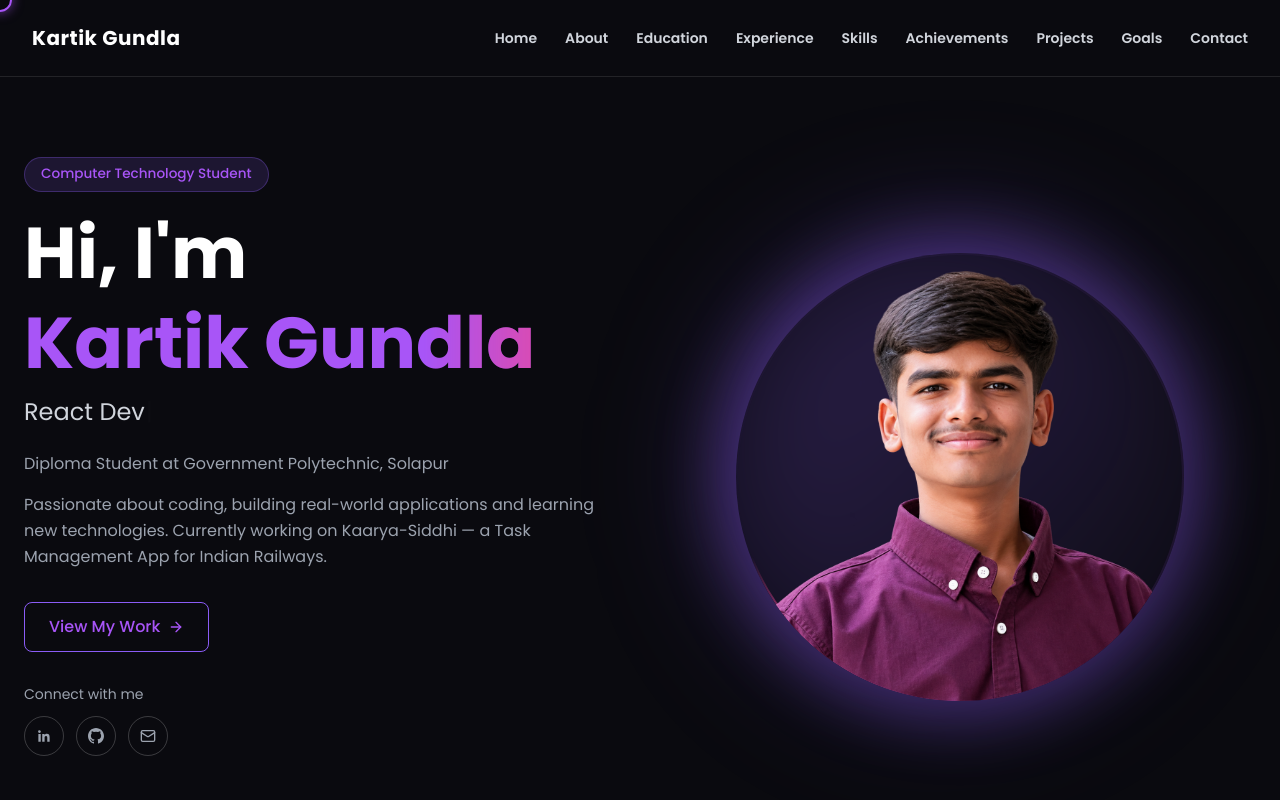
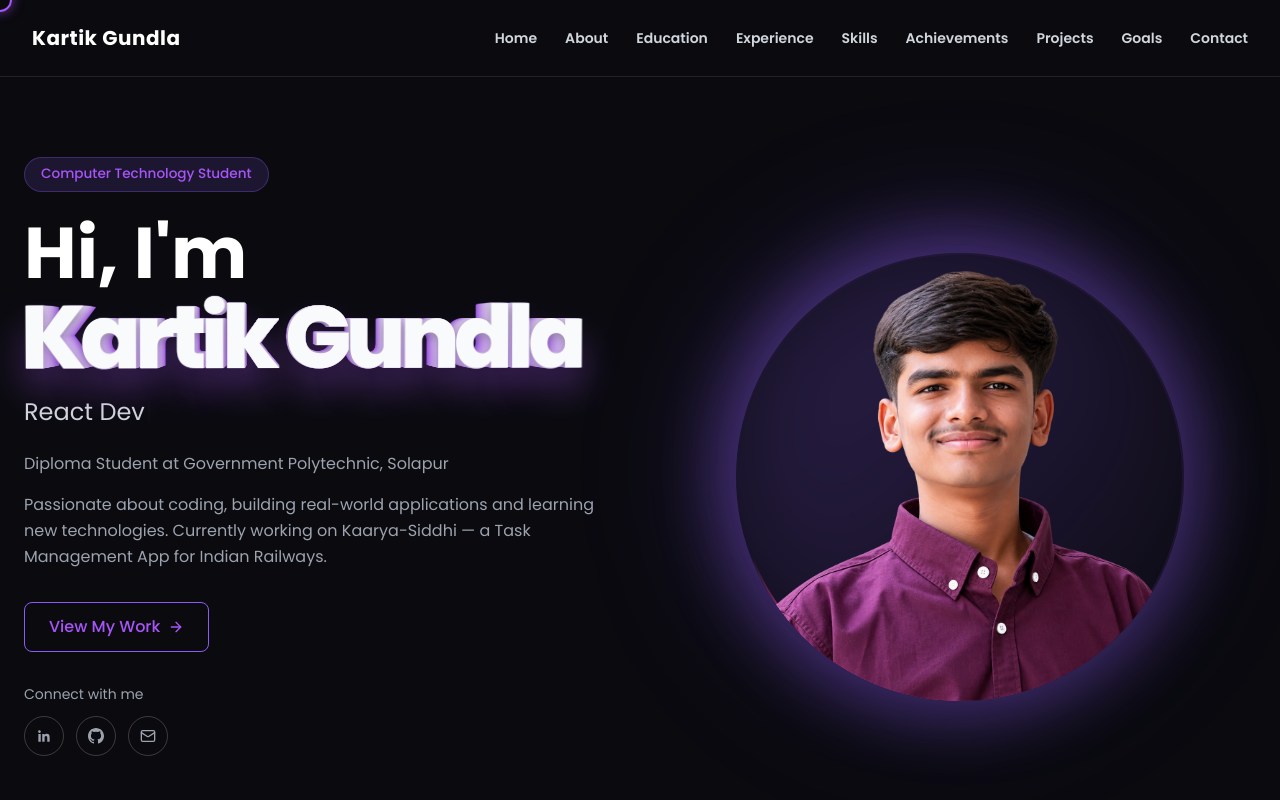
Before and after one commit to kartikgundla/Kartik-Portfolio, a React (Vite) app: page / in a window 1280 px wide. Shown: the top 800 px of the page. Built offline with nearby package versions, Linux system fonts and the light colour scheme.

Commit message:
Changed my name design

```diff
--- /dev/null
+++ b/src/components/DepthText.css
@@ -0,0 +1,54 @@
+.depth-text {
+  display: inline-block;
+  perspective: var(--depth-text-perspective);
+  perspective-origin: 50% 48%;
+  isolation: isolate;
+}
+.depth-text__stage {
+  position: relative;
+  display: inline-grid;
+  place-items: center;
+  transform-style: preserve-3d;
+  transform: rotateX(-2.4deg) rotateY(3.15deg);
+  transform-origin: 50% 50%;
+  will-change: transform;
+}
+.depth-text__layer,
+.depth-text__face {
+  grid-area: 1 / 1;
+  display: inline-block;
+  font-size: var(--depth-text-font-size);
+  font-weight: var(--depth-text-font-weight);
+  line-height: 0.86;
+  letter-spacing: -0.065em;
+  white-space: nowrap;
+  user-select: none;
+  transform-style: preserve-3d;
+  backface-visibility: hidden;
+  font-kerning: normal;
+  text-rendering: geometricPrecision;
+}
+.depth-text__layer {
+  position: absolute;
+  inset: 0;
+  z-index: 0;
+  filter: saturate(0.95) brightness(0.92);
+  pointer-events: none;
+}
+.depth-text__face {
+  position: relative;
+  z-index: 1;
+  color: var(--depth-text-face-color);
+  text-shadow: var(--depth-text-shadow);
+  transform: translateZ(0.6px);
+}
+@media (hover: hover) and (pointer: fine) {
+  .depth-text {
+    cursor: default;
+  }
+}
+@media (prefers-reduced-motion: reduce) {
+  .depth-text__stage {
+    will-change: auto;
+  }
+}
--- /dev/null
+++ b/src/components/DepthText.jsx
@@ -0,0 +1,168 @@
+import { useEffect, useMemo, useRef } from 'react';
+import './DepthText.css';
+
+const MAX_LAYERS = 64;
+
+const clamp = (value, min, max) => Math.min(Math.max(value, min), max);
+
+const getLayerColor = (faceColor, depthColor, index, total) => {
+  const progress = total <= 1 ? 1 : index / total;
+  const eased = progress * progress;
+  const faceMix = Math.round((1 - eased) * 72 + 4);
+  return `color-mix(in srgb, ${faceColor} ${faceMix}%, ${depthColor})`;
+};
+
+const getTransform = (rotateX, rotateY) => `rotateX(${rotateX.toFixed(3)}deg) rotateY(${rotateY.toFixed(3)}deg)`;
+
+const DepthText = ({
+  text = 'Elevate',
+  layers = 34,
+  depth = 2.4,
+  faceColor = '#f8fafc',
+  depthColor = '#7c3aed',
+  tilt = 7.5,
+  pointerTracking = true,
+  smoothing = 0.14,
+  perspective = 900,
+  autoOrbit = true,
+  orbitSpeed = 0.35,
+  fontSize = 'clamp(3rem, 12vw, 7rem)',
+  fontWeight = 900,
+  shadow = true,
+  className = '',
+  style = {}
+}) => {
+  const rootRef = useRef(null);
+  const stageRef = useRef(null);
+
+  const safeLayers = clamp(Math.round(Number(layers) || 1), 2, MAX_LAYERS);
+  const safeDepth = clamp(Number(depth) || 0, 0, 12);
+  const safeTilt = clamp(Number(tilt) || 0, 0, 12);
+  const safeSmoothing = clamp(Number(smoothing) || 0.14, 0.02, 0.35);
+  const safePerspective = clamp(Number(perspective) || 900, 300, 2000);
+  const safeOrbitSpeed = clamp(Number(orbitSpeed) || 0, 0, 2);
+
+  const baseRotation = useMemo(() => ({ x: -safeTilt * 0.32, y: safeTilt * 0.42 }), [safeTilt]);
+
+  const depthLayers = useMemo(
+    () =>
+      Array.from({ length: safeLayers }, (_, layerIndex) => {
+        const index = safeLayers - layerIndex;
+        return {
+          index,
+          color: getLayerColor(faceColor, depthColor, index, safeLayers),
+          transform: `translateZ(${-index * safeDepth}px)`
+        };
+      }),
+    [safeLayers, safeDepth, faceColor, depthColor]
+  );
+
+  useEffect(() => {
+    const root = rootRef.current;
+    const stage = stageRef.current;
+    if (!root || !stage || typeof window === 'undefined') return undefined;
+
+    const reducedMotion = window.matchMedia('(prefers-reduced-motion: reduce)').matches;
+    const finePointer = window.matchMedia('(hover: hover) and (pointer: fine)').matches;
+    const canTrackPointer = pointerTracking && finePointer && !reducedMotion;
+
+    let frameId = 0;
+    let activePointer = false;
+    let startTime = performance.now();
+    const current = { ...baseRotation };
+    const target = { ...baseRotation };
+
+    const applyTransform = () => {
+      stage.style.transform = getTransform(current.x, current.y);
+    };
+
+    if (reducedMotion) {
+      stage.style.transform = getTransform(baseRotation.x, baseRotation.y);
+      return undefined;
+    }
+
+    const handlePointerMove = event => {
+      const rect = root.getBoundingClientRect();
+      if (!rect.width || !rect.height) return;
+
+      activePointer = true;
+      const x = clamp((event.clientX - (rect.left + rect.width / 2)) / (rect.width * 0.8), -1, 1);
+      const y = clamp((event.clientY - (rect.top + rect.height / 2)) / (rect.height * 0.8), -1, 1);
+
+      target.x = baseRotation.x - y * safeTilt;
+      target.y = baseRotation.y + x * safeTilt;
+    };
+
+    const handlePointerLeave = () => {
+      activePointer = false;
+      target.x = baseRotation.x;
+      target.y = baseRotation.y;
+    };
+
+    if (canTrackPointer) {
+      window.addEventListener('pointermove', handlePointerMove);
+      window.addEventListener('pointerleave', handlePointerLeave);
+      window.addEventListener('blur', handlePointerLeave);
+    }
+
+    const tick = now => {
+      if ((!canTrackPointer || !activePointer) && autoOrbit) {
+        const elapsed = (now - startTime) / 1000;
+        const orbit = elapsed * safeOrbitSpeed * Math.PI * 2;
+        const fallbackAmount = canTrackPointer ? 0.18 : 0.55;
+        target.x = baseRotation.x + Math.sin(orbit) * safeTilt * fallbackAmount;
+        target.y = baseRotation.y + Math.cos(orbit * 0.85) * safeTilt * fallbackAmount;
+      }
+
+      current.x += (target.x - current.x) * safeSmoothing;
+      current.y += (target.y - current.y) * safeSmoothing;
+      applyTransform();
+      frameId = requestAnimationFrame(tick);
+    };
+
+    applyTransform();
+    frameId = requestAnimationFrame(tick);
+
+    return () => {
+      if (canTrackPointer) {
+        window.removeEventListener('pointermove', handlePointerMove);
+        window.removeEventListener('pointerleave', handlePointerLeave);
+        window.removeEventListener('blur', handlePointerLeave);
+      }
+      cancelAnimationFrame(frameId);
+      startTime = 0;
+    };
+  }, [autoOrbit, baseRotation, pointerTracking, safeOrbitSpeed, safeSmoothing, safeTilt]);
+
+  const rootStyle = {
+    ...style,
+    '--depth-text-perspective': `${safePerspective}px`,
+    '--depth-text-font-size': fontSize,
+    '--depth-text-font-weight': fontWeight,
+    '--depth-text-face-color': faceColor,
+    '--depth-text-depth-color': depthColor,
+    '--depth-text-shadow': shadow
+      ? `0 22px 34px color-mix(in srgb, ${depthColor} 36%, transparent), 0 4px 8px rgba(0, 0, 0, 0.28)`
+      : 'none'
+  };
+
+  return (
+    <span ref={rootRef} className={`depth-text ${className}`.trim()} style={rootStyle}>
+      <span ref={stageRef} className="depth-text__stage">
+        {depthLayers.map(layer => (
+          <span
+            aria-hidden="true"
+            className="depth-text__layer"
+            key={layer.index}
+            style={{ color: layer.color, transform: layer.transform }}
+          >
+            {text}
+          </span>
+        ))}
+        <span className="depth-text__face">{text}</span>
+      </span>
+    </span>
+  );
+};
+
+export default DepthText;
--- a/src/sections/Contact.jsx
+++ b/src/sections/Contact.jsx
@@ -64,7 +64,7 @@ export default function Contact() {
               </div>
               <div>
                 <p className="text-xs text-muted uppercase">Email Address</p>
-                <p className="font-medium text-white">kartik.gundla@example.com</p>
+                <p className="font-medium text-white">kartikpgundla3129@gmail.com</p>
               </div>
             </div>
 
@@ -74,7 +74,7 @@ export default function Contact() {
               </div>
               <div>
                 <p className="text-xs text-muted uppercase">Phone Contact</p>
-                <p className="font-medium text-white">+91 93XXXXXXXX</p>
+                <p className="font-medium text-white">+91 909646XXXX</p>
               </div>
             </div>
 
--- a/src/sections/Hero.jsx
+++ b/src/sections/Hero.jsx
@@ -6,6 +6,7 @@ import myPhoto from "../assets/images/myPhoto.png";
 import RadialRevealButton from "../components/RadialRevealButton";
 import GlowBorder from "../components/GlowBorder";
 import ShinyText from "../components/ShinyText";
+import DepthText from "../components/DepthText"
 const nameVariant = {
   hidden: { opacity: 0, y: 0, scale: 1.4 },
   visible: {
@@ -45,7 +46,24 @@ export default function Hero() {
           variants={nameVariant}
           className="text-6xl md:text-7xl font-bold mb-2 leading-tight"
         >
-          Hi, I'm <ShinyText text="Kartik Gundla" textColor="#a855f7" shineColor="#ec4899" speed={2.5} />
+          Hi, I'm
+          <DepthText
+            text="Kartik Gundla"
+            layers={30}
+            depth={2.2}
+            faceColor="#f8fafc"
+            depthColor="#a855f7"
+            tilt={6}
+            pointerTracking
+            smoothing={0.14}
+            perspective={900}
+            autoOrbit
+            orbitSpeed={0.3}
+            fontSize="clamp(2.5rem, 8vw, 5.5rem)"
+            fontWeight={900}
+            shadow
+          />
+          {/* <ShinyText text="Kartik Gundla" textColor="#a855f7" shineColor="#ec4899" speed={2.5} /> */}
         </motion.h1>
         <motion.h2
           initial="hidden"
```
Also changed, not shown: 1 other file (tests, documents, lock files or other folders).
